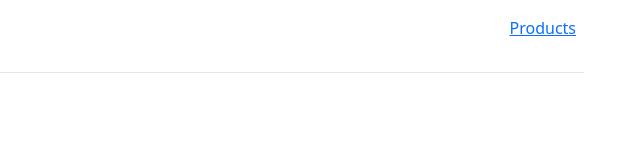
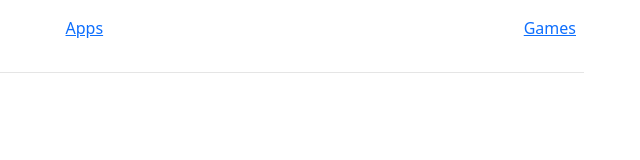
Before and after one commit to pizzasoft-us/pizzasoft-us.github.io, a plain HTML site: page index.html in a window 1280 px wide. Shown: the full height of the page, 614-1254 px from the left. Drawn offline with nearby package versions, Linux system fonts and the light colour scheme.

Commit message:
Update index.html

```diff
--- a/index.html
+++ b/index.html
@@ -17,7 +17,8 @@
     <div class="container">
         <div class="header">
             <h1>PizzaSoft</h1>
-            <a href="products/"><p>Products</p></a>
+            <a href="apps/"><p>Apps</p></a>
+            <a href="games/"><p>Games</p></a>
         </div>
     </div>
 
```
